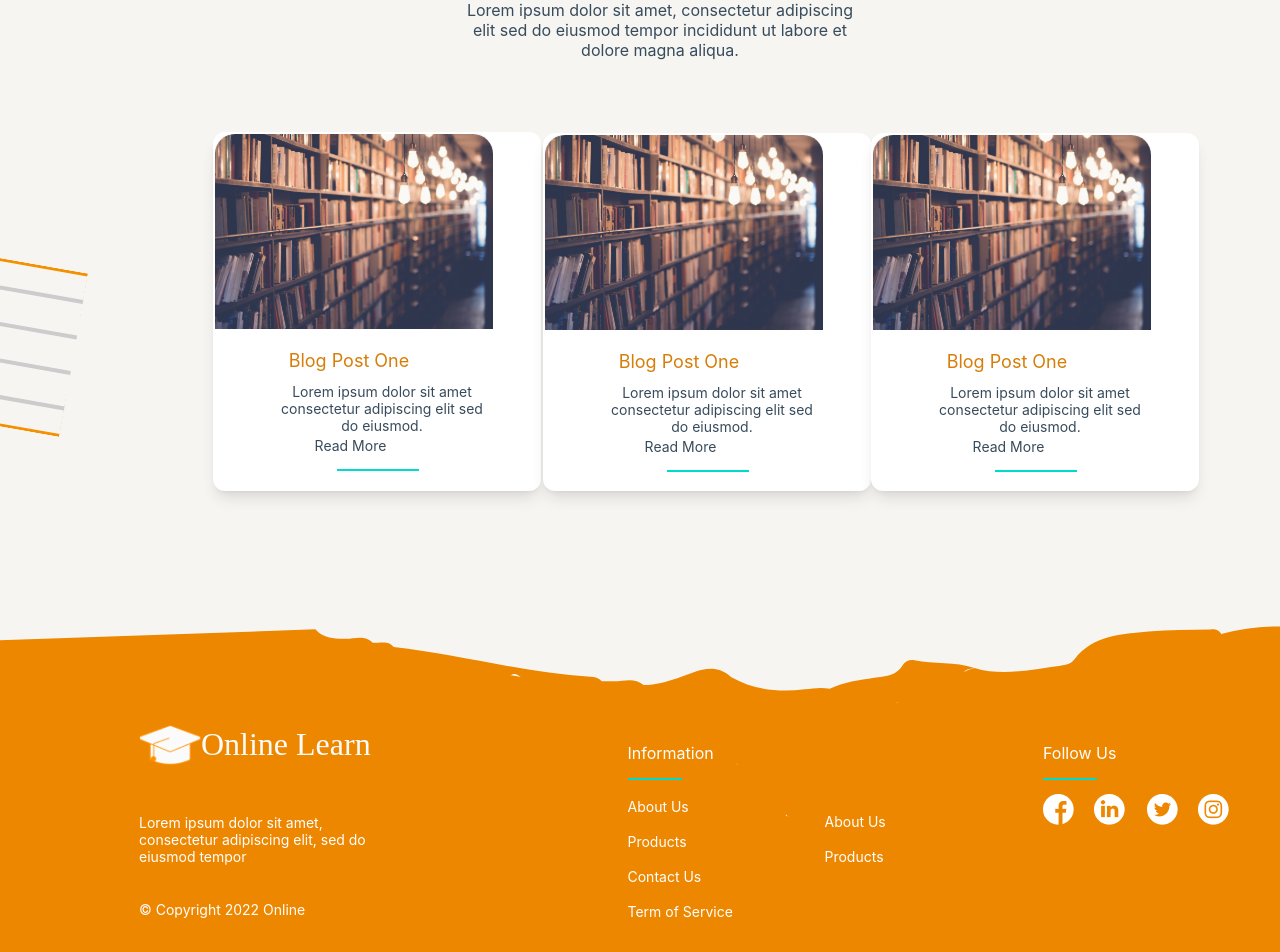
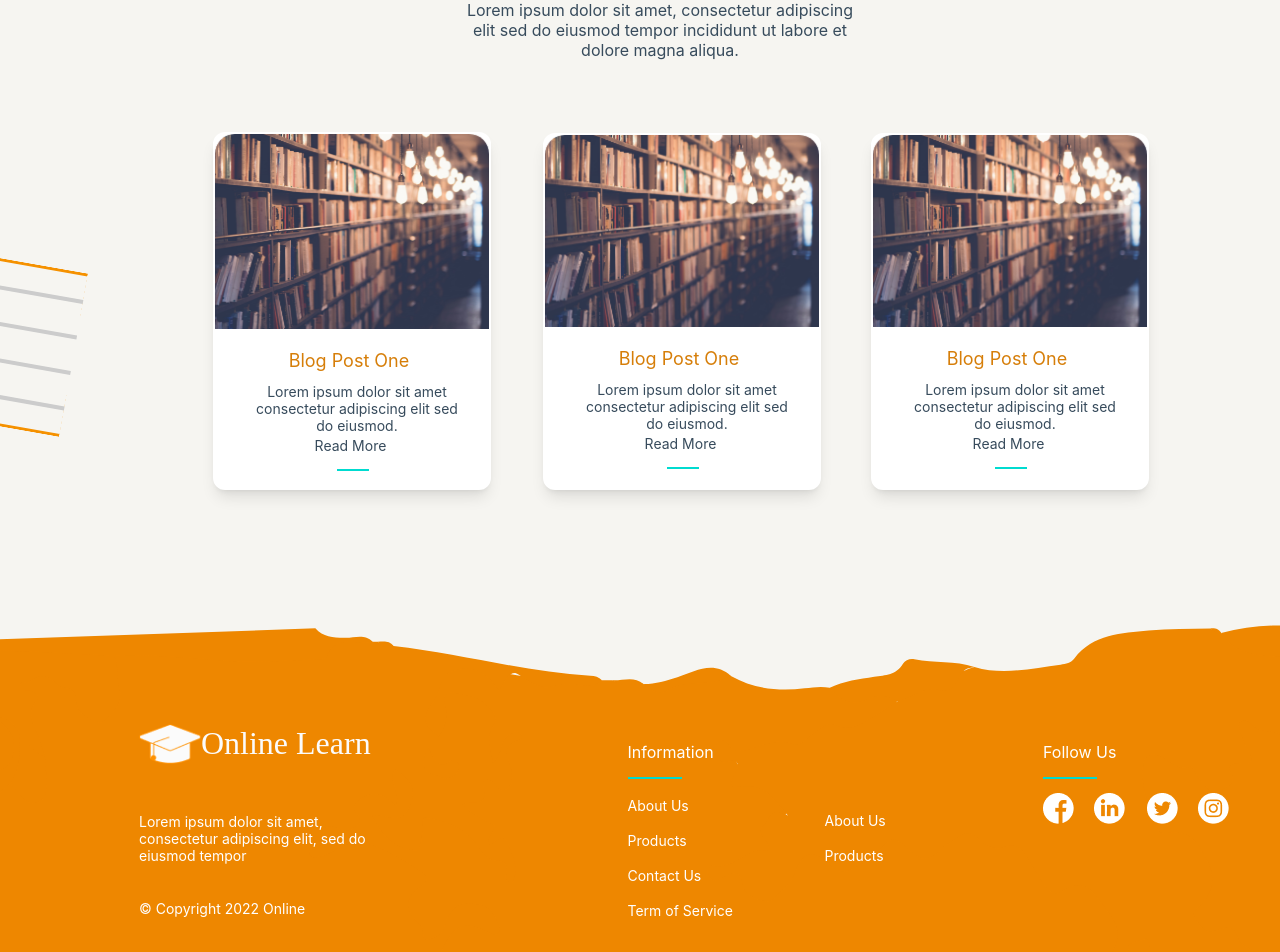
Before and after one commit to agrawaljay12/Online-Learning, a React (Vite) app: page / in a window 1280 px wide. Shown: the part 2760-3712 px from the top of the page. Built offline with nearby package versions, Linux system fonts and the light colour scheme.

Commit message:
fix layout issues in Blog, Footer, and Header components

```diff
--- a/src/component/common/Blog.jsx
+++ b/src/component/common/Blog.jsx
@@ -19,7 +19,7 @@ const Blog = () => {
             {/* grid */}
             <div className="grid lg:grid-cols-[328px_328px_328px] md:grid-cols-2 grid-cols-1 gap-y-6 xl:gap-y-0 mt-[60px]">
               {/* 1st */}
-               <div className="w-full max-w-[278px] mx-auto xl:max-w-none xl:ml-[25px] xl:mr-[25px] mt-[11.53px] bg-white shadow-lg rounded-xl border-[2px] border-white">
+              <div className="w-full max-w-[278px] mx-auto xl:ml-[25px] xl:mr-[25px] mt-[11.53px] bg-white shadow-lg rounded-xl border-[2px] border-white">
                 <img src={Library} alt="" className="w-[278px] h-[195px]" />
                 <span className="block font-[Libre Baskerville] text-[rgba(214,126,9,1)] text-[18px] font-normal leading-[22px] pt-[21.47px] pl-[73.67px] pr-[73.33px]">
                   Blog Post One
@@ -36,7 +36,7 @@ const Blog = () => {
               </div>
 
               {/* 2nd */}
-              <div className="w-full max-w-[278px] mx-auto xl:max-w-none xl:ml-[27px] xl:mr-[23px] mt-[12.53px] bg-white shadow-lg rounded-xl border-[2px] border-white">
+              <div className="w-full max-w-[278px] mx-auto xl:ml-[27px] xl:mr-[23px] mt-[12.53px] bg-white shadow-lg rounded-xl border-[2px] border-white">
                 <img src={Library} alt="" className="max-w-full" />
                 <span className="block font-[Libre Baskerville] text-[rgba(214,126,9,1)] text-[18px] font-normal leading-[22px] pt-[21.47px] pl-[73.67px] pr-[73.33px]">
                   Blog Post One
@@ -53,7 +53,7 @@ const Blog = () => {
               </div>
 
               {/* 3rd */}
-              <div className="w-full max-w-[278px] mx-auto xl:max-w-none xl:ml-[27px] xl:mr-[23px] mt-[12.53px] bg-white shadow-lg rounded-xl border-[2px] border-white">
+              <div className="w-full max-w-[278px] mx-auto xl:ml-[27px] xl:mr-[23px] mt-[12.53px] bg-white shadow-lg rounded-xl border-[2px] border-white">
                 <img src={Library} alt="" className="max-w-full" />
                 <span className="block font-[Libre Baskerville] text-[rgba(214,126,9,1)] text-[18px] font-normal leading-[22px] pt-[21.47px] pl-[73.67px] pr-[73.33px]">
                   Blog Post One
--- a/src/component/layout/Footer.jsx
+++ b/src/component/layout/Footer.jsx
@@ -3,14 +3,17 @@ import Facebook from "../../assets/icon/Facebook.png";
 import Instagram from "../../assets/icon/Instagram.png";
 import Twitter from "../../assets/icon/Twitter.png";
 import Linkedin from "../../assets/icon/Linkedin.png";
-import FooterBackground from "../../assets/image/FooterBackground.svg"
+import FooterBackground from "../../assets/image/FooterBackground.svg";
 
 const Footer = () => {
   return (
     <>
       <footer className="overflow-x-clip">
-        <div style={{ backgroundImage: `url(${FooterBackground})` }} className="w-full max-w-[1843.79px] mx-auto bg-cover bg-top bg-no-repeat bg-[rgba(0,0,0,0)] min-h-[395px] h-auto mt-16 sm:mt-20 xl:mt-[97.84px] pb-10 xl:pb-0 text-[rgba(255,255,255,1)]">
-          <div className="grid xl:grid-cols-[488.5px_197px_218.5px_183.79px] lg:grid-cols-3 md:grid-cols-2 grid-cols-1 gap-y-8 xl:gap-y-0 min-h-0 lg:self-start xs:justify-items-center px-6 sm:px-10 pt-14 sm:pt-16 xl:pt-0 xl:px-0 xl:ml-[139px]">
+        <div
+          style={{ backgroundImage: `url(${FooterBackground})` }}
+          className="w-full max-w-[1843.79px] mx-auto bg-cover bg-top bg-no-repeat bg-[rgba(0,0,0,0)] min-h-[395px] h-auto mt-16 sm:mt-20 xl:mt-[97.84px] pb-10 xl:pb-0 text-[rgba(255,255,255,1)]"
+        >
+          <div className="grid xl:grid-cols-[488.5px_197px_218.5px_183.79px] lg:grid-cols-3 md:grid-cols-2 grid-cols-1 gap-y-8 xl:gap-y-0 min-h-0 lg:self-start xs:justify-items-center  px-6 sm:px-10 pt-14 sm:pt-16 xl:pt-0 2xl:pt-10 xl:px-0 xl:ml-[139px]">
             {/* logo section */}
             <div>
               <div className="flex items-center mt-0 xl:mt-[134.98px]">
--- a/src/component/layout/Header.jsx
+++ b/src/component/layout/Header.jsx
@@ -4,9 +4,9 @@ const Header = () => {
   return (
     <>
       <header>
-        <div className="w-full max-w-[1306px] h-[78px] 2xl:max-w-[1843.79px] 2xl:h-[715.96px] flex items-center justify-between 2xl:mx-auto overflow-x-clip">
+        <div className="w-full max-w-[1306px] h-[78px] flex items-center justify-between 2xl:mx-auto overflow-x-clip">
           {/* logo */}
-          <div className=" translate-x-[-22px] flex items-center bg-white shadow-md w-[254px] h-[78px] gap-[5.64px] rounded-l-full pl-[36px] rounded-r-full">
+          <div className=" translate-x-[-22px] 2xl:translate-x-0 flex items-center bg-white shadow-md w-[254px] h-[78px] gap-[5.64px] rounded-l-full pl-[36px] rounded-r-full">
             <img
               src={HeaderLogo}
               alt=""
```
